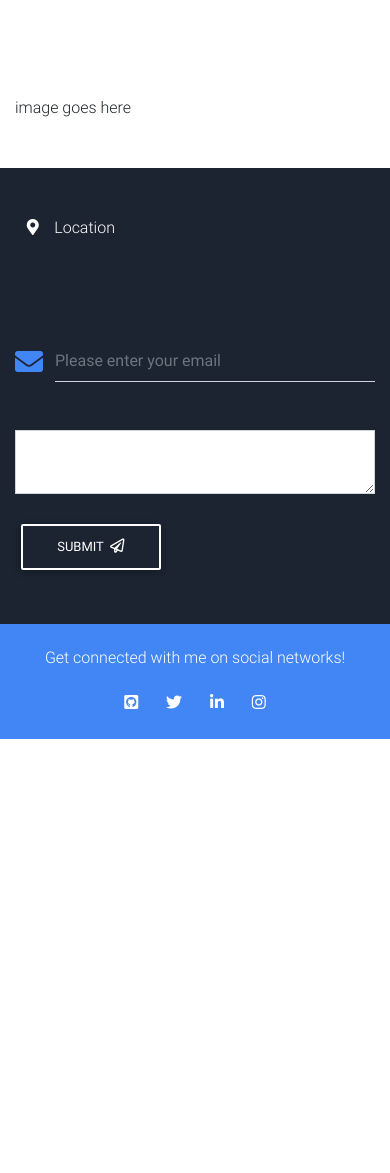
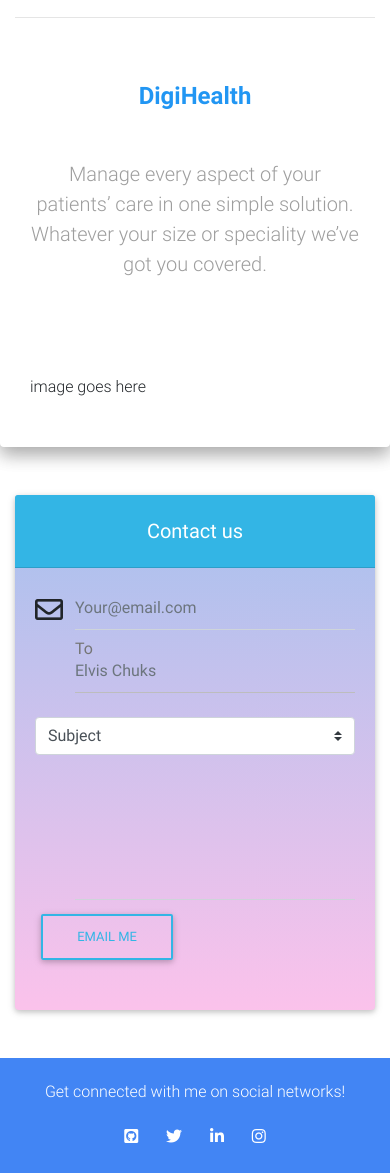
Before and after one commit to elvis-chuks/devprofile, a Flask app: page / in a window 390 px wide. Shown: the part 1906-3079 px from the top of the page. Before the commit the page ends 2645 px from the top, so only its background shows below. Run offline with Flask 2, Linux system fonts and the light colour scheme; some libraries are stand-ins or nearby versions.

Commit message:
added new styling and gmail contacting

```diff
--- a/main.py
+++ b/main.py
@@ -1,6 +1,6 @@
 from flask import Flask, flash, request,render_template, redirect, url_for, session
 app = Flask(__name__)
-
+app.secret_key = "superisasecretisakey"
 ##########################################################################################
 #####################clears cache so that styling becomes easier##########################
 @app.after_request
@@ -18,6 +18,44 @@ def add_header(r):
 @app.route('/')
 def index():
     return render_template('index.html')
+@app.route('/contact', methods=['GET','POST'])
+def contact():
+    if request.method == 'POST':
+        #do something
+        from email.mime.multipart import MIMEMultipart
+        from email.mime.text import MIMEText
+        fromaddr = request.form['email']
 
+        toaddr = "celvischuks@gmail.com"
+        msg = MIMEMultipart()
+        msg['From'] = fromaddr
+        msg['To'] = toaddr
+        msg['Subject'] = request.form['subject']
+        comnt = request.form['comment']
+        body = "Hello elvis, \n {}, \n {}".format(comnt, fromaddr)
+        html = """\
+                <html>
+                <head></head>
+                <body>
+                <h2>Hello elvis</h2>
+                <p>i have reached you, please respond</p>
+                   </body>
+                   </html>
+                   """
+        part1 = MIMEText(body,'plain')
+        part2 = MIMEText(html,'html')
+
+        msg.attach(part1)
+        msg.attach(part2)
+        import smtplib
+        s = smtplib.SMTP('smtp.gmail.com', 587)
+        s.ehlo()
+        s.starttls()
+        s.login(toaddr, "@123elvischuks")
+        text = msg.as_string()
+        s.sendmail(fromaddr, toaddr, text)
+        s.quit()
+        flash('message sent')
+    return render_template('index.html')
 if __name__ == '__main__':
     app.run(debug=True, port="5000")
--- a/templates/index.html
+++ b/templates/index.html
@@ -76,15 +76,15 @@
                 <div class="col-md-10">
 
                     <!-- Heading -->
-                    <h2 class="display-4 font-weight-bold white-text pt-5 mb-2">Web developer</h2>
+                    <h2 class="display-7 font-weight-bold white-text pt-5 mb-2">I'm Elvis Chuks</h2>
 
                     <!-- Divider -->
                     <hr class="hr-light">
 
                     <!-- Description -->
-                    <h4 class="white-text my-4"><strong>Lagos </strong>based software and web developer ...........</h4>
+                    <h4 class="white-text my-3">A      <strong>web developer </strong>  based in Lagos, Nigeria ............</h4>
                     <a href="#projects"><button type="button" class="btn btn-outline-white">Projects<i class="fas fa-project-diagram ml-2"></i></button></a>
-                    <button type="button" class="btn btn-outline-white">Contact Me<i class="fas fa-address-book ml-2"></i></button>
+                    <a href="#contact"><button type="button" class="btn btn-outline-white">Contact Me<i class="fas fa-address-book ml-2"></i></button></a>
 
                 </div>
 
@@ -99,26 +99,46 @@
 </header>
   <!-- /Start your project here-->
 <main id="projects">
+  <div class="container z-depth-2 rounded" style="margin-top:20px; ">
+  <div class="container">
+  <div class="row">
+    <div class="col-sm col-sm-6">
+<section class="my-5">
+  <h2 class="h4-responsive text-md-left my-5 black-text lead">I <strong class="font-weight-bold">design and build</strong> web applications. I currently work as a lead developer at Lucem</h2>
 
+</section>
+</div>
+   <div class="col-sm col-sm-6 text-md-right ">
+<section class="my-5">
+  <span><i class="fa fa-project-diagram"></i></span>
+
+</section>
+
+  </div>
+
+</div>
+</div>
 <div class="container">
   <div class="row">
     <div class="col-sm col-sm-6">
 <section class="my-5">
-  <img src="/static/img/applee.png" class="img-fluid">
+  <!-- Section heading -->
+  <h2 class="h2-responsive font-weight-bold text-center my-5 black-text">App.ly</h2>
+  <!-- Section description -->
+  <p class="lead grey-text  w-responsive  mx-auto mb-8 h6">I worked with <mark>Akinlabi Tope</mark> to build App-Lee, a software as a service (saas) that enables users convert their websites, blogs or web application into offline first cross platform applications, it currently supports IOS and Android. </p>
+<a href="http://app-lee-app-lee.1d35.starter-us-east-1.openshiftapps.com" class=""><button type="button" class="btn btn-outline-blue mx-auto" >View project<i class="fas fa-project-diagram ml-2"></i></button></a>
+
 </section>
     </div>
     <div class="col-sm col-sm-6">
       <section class="my-5">
 
-  <!-- Section heading -->
-  <h2 class="h1-responsive font-weight-bold text-center my-5 blue-text">App.ly</h2>
-  <!-- Section description -->
-  <p class="lead grey-text text-center w-responsive mx-auto mb-5">App-Lee is a software as a service (saas) that enables users convert their website/blog or web application into cross platform applications, it currently supports IOS, Android, Windows and linux. With less than a fraction of developer costs App-Lee bridges the gap between you and your audience</p>
-<a href="http://app-lee-app-lee.1d35.starter-us-east-1.openshiftapps.com"><button type="button" class="btn btn-outline-blue " >View project<i class="fas fa-project-diagram ml-2"></i></button></a>
+  <img src="/static/img/Macbook1.svg" class="img-fluid">
   </section>
     </div>
   </div>
 </div>
+<hr class="hr-strong">
 <div class="container">
   <div class="row">
     <div class="col-sm col-sm-6">
@@ -141,27 +161,51 @@ we’ve got you covered.</p>
   </div>
 </div>
 
+</div>
+<div class="container " id="contact">
+  <div class="row">
 
-<div class="container unique-color-dark" id="contact">
-  <div class="row">
-    <div class="col-sm col-sm-6">
+    <div class="col-sm col-sm-12">
       <section class="my-5">
-        <p class="white-text">&nbsp &nbsp<i class="fa fa-map-marker-alt"></i><label for="inputEmail4MD"> &nbsp &nbsp Location</label></p>
-      </section>
+        <div class="card rainy-ashville-gradient">
 
+    <h5 class="card-header info-color white-text text-center py-4">
+        <strong>Contact us</strong>
+    </h5>
+
+    <div class="card-body px-lg-5 pt-0">
+
+        <form class="md-form" method="POST" action="/contact">
+
+
+            <i class="far fa-envelope prefix"></i>
+            <input type="email" name="email" class="form-control mb-4" placeholder="Your@email.com">
+
+            <label for="dis" style="margin-top: 35px;"><strong>To</strong></label>
+            <input type="email" id="dis" class="form-control mb-4 "placeholder="Elvis Chuks" disabled>
+
+
+            <div>
+                <select class="browser-default custom-select mb-4" id="materialSelect" name="subject">
+                    <option value="" disabled selected>Subject</option>
+                    <option value="I would like you to work with us">I would like you to work with us</option>
+                    <option value="Come speak at our event">Come speak at our event</option>
+                    <option value="Other">Other</option>
+                </select>
+
+            </div>
+
+            <textarea type="text" id="materialContactFormMessage" class="form-control md-textarea" rows="3" name="comment"></textarea>
+
+
+
+
+
+            <button class="btn btn-outline-info" type="submit">Email me</button>
+
+        </form>
     </div>
-    <div class="col-sm col-sm-6">
-      <section class="my-5">
-        <form class="">
-          <div class="md-form form-group mt-5">
-            <i class="fas fa-envelope prefix"></i>
-          <input type="email"  id="form1" class="form-control white-text" name="email" placeholder="Please enter your email">
-        </div>
-        <div class="md-form form-lg form-group mt-5">
-          <textarea name="comment" class="form-control white "></textarea>
-        </div>
-          <button type="submit" class="btn btn-outline-white form-group  " >Submit &nbsp<i class="far fa-paper-plane"></i></button>
-        </form>
+</div>
       </section>
     </div>
   </div>
@@ -230,7 +274,7 @@ we’ve got you covered.</p>
   <script>
 $(document).ready(function(){
   // Add smooth scrolling to all links in navbar + footer link
-  $(".navbar a, footer a[href='#myPage']").on('click', function(event) {
+  $(".navbar a,.view a, footer a[href='#myPage']").on('click', function(event) {
     // Make sure this.hash has a value before overriding default behavior
     if (this.hash !== "") {
       // Prevent default anchor click behavior
```
Also changed, not shown: static/img/Macbook.svg (added), static/img/Macbook1.svg (added), static/img/Macbook11.svg (added), static/js/mdb.js.
